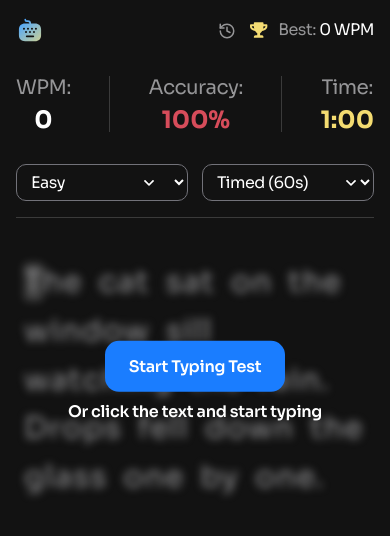
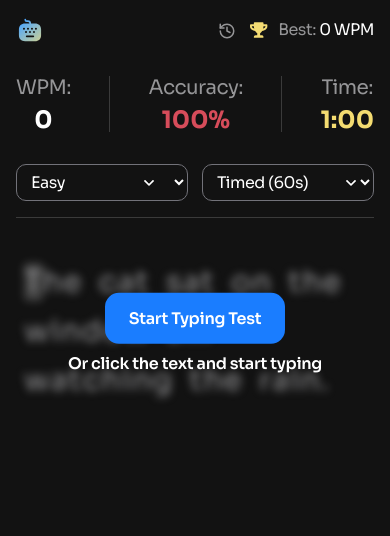
Before and after one commit to DebabrataBanik/Typing-Speed-Test, a React (Vite) app: page / in a window 390 px wide. Shown: the top 536 px of the page. Built offline with nearby package versions, Linux system fonts and the light colour scheme.

Commit message:
style: adjust spacing for smaller screen

```diff
--- a/src/index.css
+++ b/src/index.css
@@ -266,7 +266,7 @@
   }
 
   .text-container{
-    @apply max-h-[245px] sm:max-h-[170px] text-3xl sm:text-4xl leading-[1.36] tracking-[1px] text-neutral-400 overflow-hidden;
+    @apply max-h-[150px] sm:max-h-[170px] text-3xl sm:text-4xl leading-[1.36] tracking-[1px] text-neutral-400 overflow-hidden;
   }
 
   .restart-btn{
```
